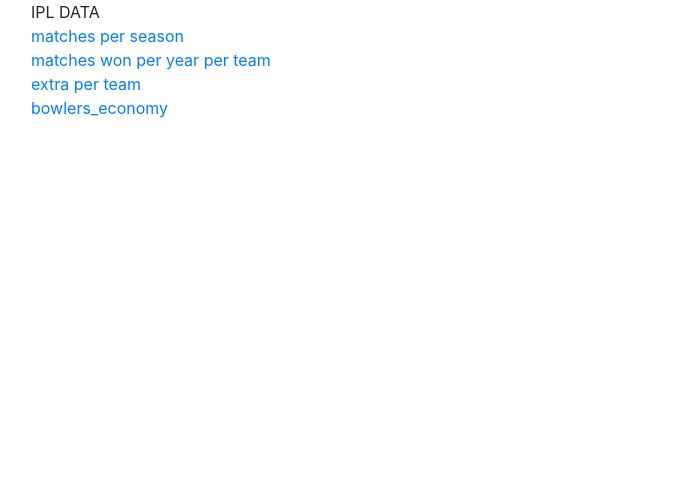
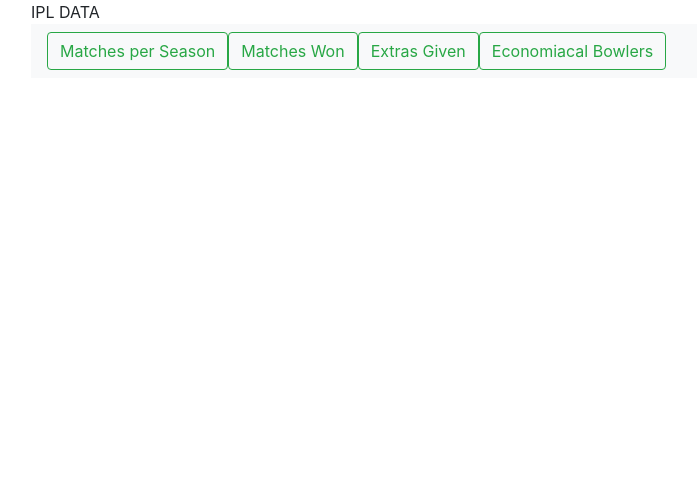
Before and after one commit to lksh2812/django_ipl, a Django app: template templates/index.html in a window 1280 px wide. Shown: the top 477 px of the page, without its empty margins (54-751 px from the left). Run offline with Django 3.2, Linux system fonts and the light colour scheme; the template is opened without the code that fills it, so the values that code supplies are empty; some libraries are stand-ins or nearby versions.

Commit message:
Plotted matches per season bar chart

```diff
--- a/batting_average/static/main.js
+++ b/batting_average/static/main.js
@@ -1,6 +1,6 @@
-function PlotFirst() {
+function MatchesPerSeason() {
     let host = window.location.host
-    fetch(`http://${host}/ipl/api/first/`)
+    fetch(`http://${host}/api/matches_per_season`)
         .then(response => response.json())
         .then((result) => {
             seasons = result['seasons'];
--- a/batting_average/urls.py
+++ b/batting_average/urls.py
@@ -9,7 +9,7 @@
 app_name = 'batting_average'
 urlpatterns = [
     path('', views.home),
-    path('matches_per_season', views.matches_per_season, name='matches_per_season'),
+    path('api/matches_per_season', views.matches_per_season, name='matches_per_season'),
     path('matches_won', views.matches_won, name='matches_won'),
     path('extra_runs', views.extra_runs, name='extra_runs'),
     path('bowlers_economy', views.bowlers_economy, name='bowlers_economy'),
--- a/templates/index.html
+++ b/templates/index.html
@@ -1,8 +1,19 @@
 {% extends 'base.html' %}
 {% block content %}
 IPL DATA
-<div><a href="{% url 'batting_average:matches_per_season' %}">matches per season</a></div>
-<div><a href="{% url 'batting_average:matches_won' %}">matches won per year per team </a></div>
-<div><a href="{% url 'batting_average:extra_runs' %}">extra per team </a></div>
-<div><a href="{% url 'batting_average:bowlers_economy' %}">bowlers_economy </a></div>
+    <nav class="navbar navbar-light bg-light">
+        <form class="form-inline">
+            <button class="btn btn-outline-success" type="button" onclick="MatchesPerSeason()">Matches per Season</button>
+            <!-- <a href="{% url 'batting_average:matches_per_season' %}"><button class="btn btn-outline-success" type="button" onclick="MatchesPerSeason()">Matches per Season</button></a> -->
+            <a href="{% url 'batting_average:matches_won' %}"><button class="btn btn-outline-success" type="button">Matches Won</button></a>
+            <a href="{% url 'batting_average:extra_runs' %}"><button class="btn btn-outline-success" type="button">Extras Given</button></a>
+            <a href="{% url 'batting_average:bowlers_economy' %}"><button class="btn btn-outline-success" type="button">Economiacal Bowlers</button></a>
+        </form>
+    </nav>
+
+    <div id="container" style="width:100%; height:400px;">
+
+
+    </div>
+
 {% endblock %}
```
Also changed, not shown: batting_average/views.py (+5 -4 lines).
